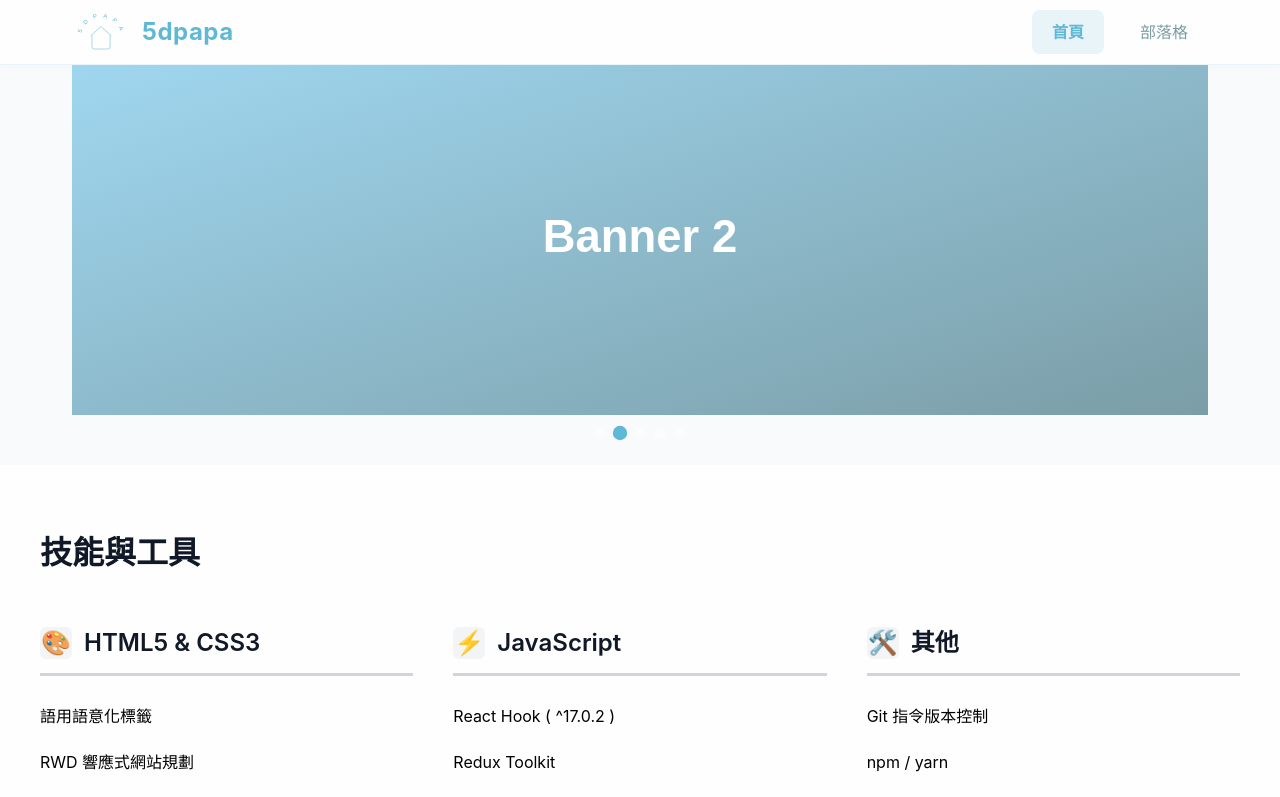
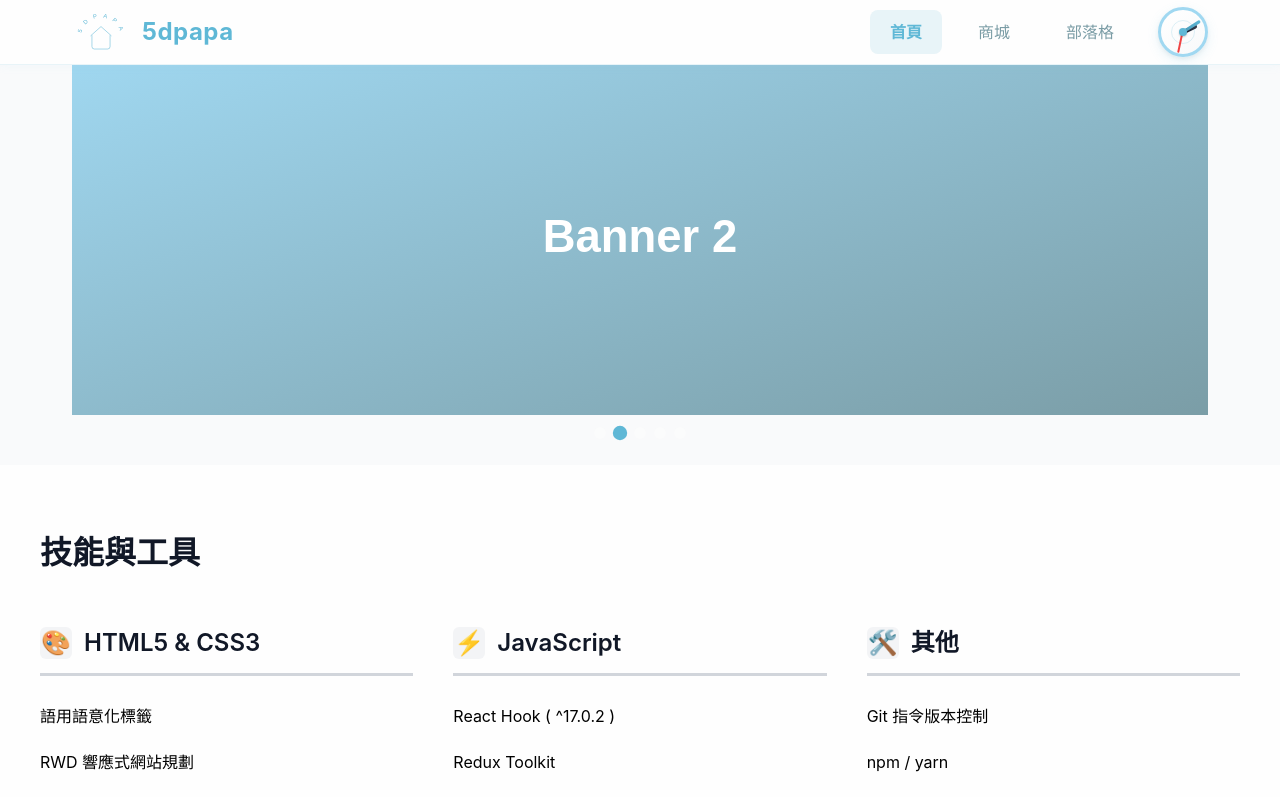
Before and after one commit to elvis1056/elvis1056.github.io, a Next.js app: page / in a window 1280 px wide. Shown: the top 797 px of the page. Built offline with nearby package versions, Linux system fonts and the light colour scheme.

Commit message:
feat: 新增 Clock 時鐘動畫元件

```diff
--- /dev/null
+++ b/components/Clock/index.tsx
@@ -0,0 +1,73 @@
+'use client';
+
+import { useEffect, useState } from 'react';
+import styled from 'styled-components';
+
+import style from './style';
+
+interface ClockProps {
+  className?: string;
+}
+
+function Clock({ className }: ClockProps) {
+  const [time, setTime] = useState(new Date());
+  const [mounted, setMounted] = useState(false);
+
+  useEffect(() => {
+    setMounted(true);
+    const timer = setInterval(() => {
+      setTime(new Date());
+    }, 1000);
+
+    return () => clearInterval(timer);
+  }, []);
+
+  const hours = time.getHours() % 12;
+  const minutes = time.getMinutes();
+  const seconds = time.getSeconds();
+
+  const hourDegree = (hours * 30 + minutes * 0.5) % 360;
+  const minuteDegree = (minutes * 6 + seconds * 0.1) % 360;
+  const secondDegree = (seconds * 6) % 360;
+
+  if (!mounted) {
+    return (
+      <div className={className}>
+        <div className="clock-container">
+          <div className="clock-face">
+            <div className="clock-center" />
+            <div className="clock-hand hour-hand" style={{ transform: 'rotate(0deg)' }} />
+            <div className="clock-hand minute-hand" style={{ transform: 'rotate(0deg)' }} />
+            <div className="clock-hand second-hand" style={{ transform: 'rotate(0deg)' }} />
+          </div>
+        </div>
+      </div>
+    );
+  }
+
+  return (
+    <div className={className}>
+      <div className="clock-container">
+        <div className="clock-face">
+          <div className="clock-center" />
+          <div
+            className="clock-hand hour-hand"
+            style={{ transform: `rotate(${hourDegree}deg)` }}
+          />
+          <div
+            className="clock-hand minute-hand"
+            style={{ transform: `rotate(${minuteDegree}deg)` }}
+          />
+          <div
+            className="clock-hand second-hand"
+            style={{ transform: `rotate(${secondDegree}deg)` }}
+          />
+        </div>
+      </div>
+    </div>
+  );
+}
+
+export default styled(Clock)`
+  ${style}
+`;
--- /dev/null
+++ b/components/Clock/style.ts
@@ -0,0 +1,119 @@
+import { css } from 'styled-components';
+
+import { theme } from '@/constants/theme';
+
+export default css`
+  .clock-container {
+    width: 50px;
+    height: 50px;
+  }
+
+  .clock-face {
+    position: relative;
+    width: 100%;
+    height: 100%;
+    background: linear-gradient(135deg, #ffffff 0%, #f8f9fa 100%);
+    border-radius: 50%;
+    box-shadow:
+      0 4px 12px rgba(95, 184, 214, 0.15),
+      0 2px 4px rgba(0, 0, 0, 0.05),
+      inset 0 2px 4px rgba(255, 255, 255, 0.5);
+    border: 3px solid ${theme.colors.primary.light};
+
+    &::before {
+      content: '';
+      position: absolute;
+      top: 10px;
+      left: 10px;
+      right: 10px;
+      bottom: 10px;
+      border-radius: 50%;
+      border: 1px solid ${theme.colors.primary.main};
+      opacity: 0.2;
+    }
+  }
+
+  .clock-center {
+    position: absolute;
+    top: 50%;
+    left: 50%;
+    width: 8px;
+    height: 8px;
+    background: ${theme.colors.primary.main};
+    border-radius: 50%;
+    transform: translate(-50%, -50%);
+    z-index: 10;
+    box-shadow: 0 1px 2px rgba(0, 0, 0, 0.2);
+  }
+
+  .clock-hand {
+    position: absolute;
+    bottom: 50%;
+    left: 50%;
+    transform-origin: bottom center;
+    border-radius: 4px;
+    transition: transform 0.3s cubic-bezier(0.4, 0, 0.2, 1);
+  }
+
+  .hour-hand {
+    width: 4px;
+    height: 35%;
+    background: linear-gradient(
+      to top,
+      ${theme.colors.neutral.gray900},
+      ${theme.colors.neutral.gray700}
+    );
+    margin-left: -2px;
+  }
+
+  .minute-hand {
+    width: 3px;
+    height: 45%;
+    background: linear-gradient(
+      to top,
+      ${theme.colors.primary.dark},
+      ${theme.colors.primary.main}
+    );
+    margin-left: -1.5px;
+  }
+
+  .second-hand {
+    width: 1.5px;
+    height: 48%;
+    background: ${theme.colors.error};
+    margin-left: -0.75px;
+    transition: transform 0.05s cubic-bezier(0.4, 0, 0.2, 1);
+  }
+
+  /* Tablet & Mobile */
+  @media (max-width: ${theme.breakpoints.tablet}) {
+    .clock-container {
+      width: 40px;
+      height: 40px;
+    }
+
+    .clock-face {
+      border: 2px solid ${theme.colors.primary.light};
+    }
+
+    .clock-center {
+      width: 6px;
+      height: 6px;
+    }
+
+    .hour-hand {
+      width: 3px;
+      margin-left: -1.5px;
+    }
+
+    .minute-hand {
+      width: 2px;
+      margin-left: -1px;
+    }
+
+    .second-hand {
+      width: 1px;
+      margin-left: -0.5px;
+    }
+  }
+`;
--- a/components/Navbar/index.tsx
+++ b/components/Navbar/index.tsx
@@ -4,7 +4,9 @@ import Link from 'next/link';
 import { usePathname } from 'next/navigation';
 import { useState } from 'react';
 
+import Clock from '../Clock';
 import { Logo } from '../Logo';
+
 import { NavWrapper } from './style';
 
 export function Navbar() {
@@ -13,6 +15,7 @@ export function Navbar() {
 
   const navLinks = [
     { href: '/', label: '首頁' },
+    { href: '/shop', label: '商城' },
     { href: '/blog', label: '部落格' },
   ];
 
@@ -25,6 +28,7 @@ export function Navbar() {
             <span className="logo-text">5dpapa</span>
           </Link>
 
+          <div className="nav-right">
             <ul className="nav-links">
               {navLinks.map((link) => {
                 const isActive = pathname === link.href;
@@ -40,6 +44,11 @@ export function Navbar() {
                 );
               })}
             </ul>
+
+            <div className="nav-clock">
+              <Clock />
+            </div>
+          </div>
 
           <button
             className="mobile-menu-button"
--- a/components/Navbar/style.ts
+++ b/components/Navbar/style.ts
@@ -41,12 +41,23 @@ const navStyles = css`
     letter-spacing: 0.5px;
   }
 
+  .nav-right {
+    display: flex;
+    align-items: center;
+    gap: 1.5rem;
+  }
+
   .nav-links {
     display: flex;
     gap: 1rem;
     list-style: none;
     margin: 0;
     padding: 0;
+  }
+
+  .nav-clock {
+    display: flex;
+    align-items: center;
   }
 
   .nav-link {
@@ -134,7 +145,7 @@ const navStyles = css`
       padding: 0 1.5rem;
     }
 
-    .nav-links {
+    .nav-right {
       display: none;
     }
 
```
Lines whose indentation alone changed are shown as unchanged.
